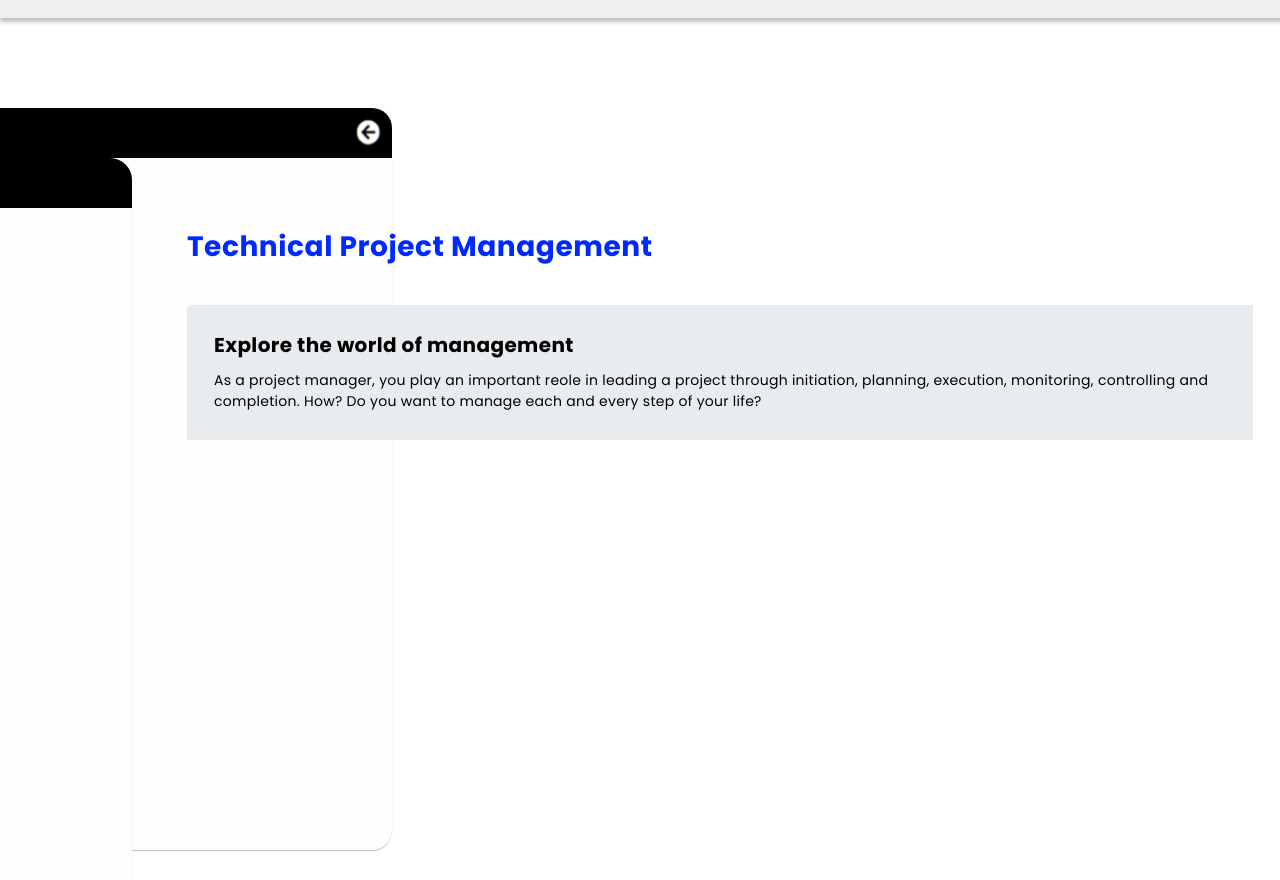
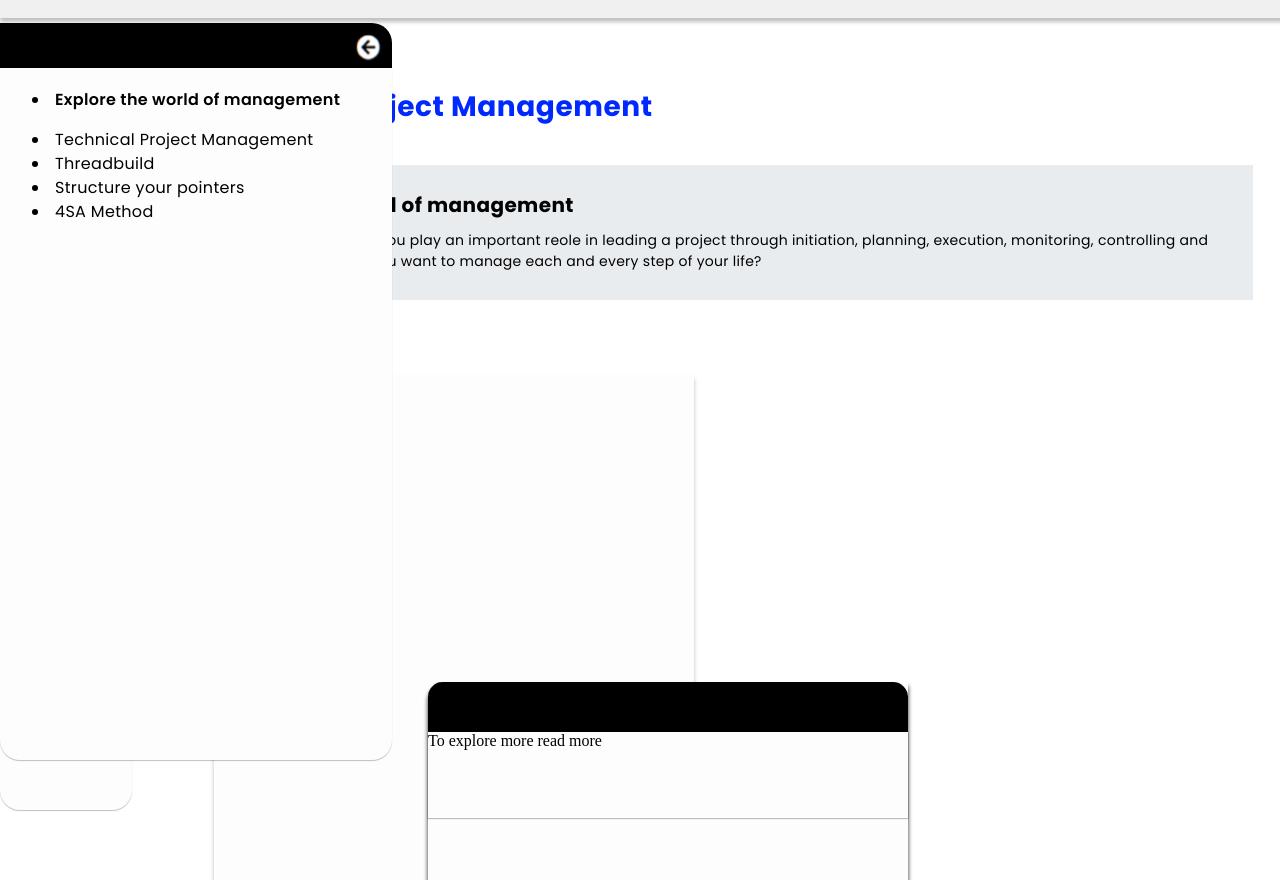
Before and after one commit to Rajankumar001/Deep_Thought_assignment, a plain HTML site: page index.html in a window 1280 px wide. Shown: the part 72-952 px from the top of the page. Drawn offline with Linux system fonts and the light colour scheme.

Commit message:
working on assets container

```diff
--- /dev/null
+++ b/data.json
@@ -0,0 +1,84 @@
+ [
+    {
+        "_id": {
+          "$oid": "63b64dc9e3b230ebb60a495d"
+        },
+        "_key": "topic:2085",
+        "category": "Course",
+        "cid": {
+          "$numberDouble": "NaN"
+        },
+        "commitment": "4 hours",
+        "commitment_type": "custom",
+        "deadline": "",
+        "description": "\u003Cp\u003EHave you ever thought, Pareto's Law can be applied to cooking? Your thinking starts when you start thinking beyond your thinking.\u003C/p\u003E\n\u003Cp\u003ELet's prepare Sandwiches, we will use Pareto&rsquo;s Law. That&rsquo;s an 80-20 approach.\u003Cbr\u003E80% of the time in researching, and planning and 20% of the time in implementation.\u003C/p\u003E\n\u003Cp\u003ESo for preparing sandwiches, we need vegetables, bread, cheese, butter and much more. So initially we collect all the stuff and then chop the vegetables, grate the cheese, and make a mash of potato. So this all comes in 80% and then comes 20% where we will roast the bread, spread the sauce, place the mash put some cheese, and heat it for a while and our sandwich is ready.\u003C/p\u003E\n\u003Cp\u003ESimilarly while creating any functionality 80% of the time is spent on consequences that might appear, some parameters we have to take care of, the scope of the variable, and some dependent functions, and then 20% comes from implementation.\u003C/p\u003E\n\u003Cp\u003ELet's start thinking together, and search for how you can get the essence of project management.\u003C/p\u003E",
+        "faqs": [],
+        "globalTags": [],
+        "isActive": true,
+        "lastposttime": 0,
+        "learning_outcomes": [
+          "Bare minimum knowledge of project management",
+          "4SA Concept",
+          "Would be able to handle any project efficiently"
+        ],
+        "mainPid": 0,
+        "postcount": 0,
+        "pre_requisites": [
+          "An open mind to learn any concept",
+          "Thought of Unlearning and Relearning "
+        ],
+        "project_image": "https://bs-uploads.toptal.io/blackfish-uploads/components/seo/content/og_image_file/og_image/1114276/0413_What_is_a_Technical_Project_Manager_Luke_Social-21e35c2d76465934c0f844c396db762a.png",
+        "short_description": "You can learn project management by applying the simple methods of project management. How you can apply project management in each and every step of your deliverables? Let's figure it out together",
+        "slug": "2085/technical-project-management",
+        "status": "published",
+        "tasks": [
+          {
+            "task_id": 18882,
+            "task_title": "Explore the world of management",
+            "task_description": "As a project manager, you play an important role in leading a project through initiation, planning, execution, monitoring, controlling and completion. How? Do you want to manage each and every step of your life?",
+            "status": "notworkyet",
+            "assets": [
+              {
+                "asset_id": 18883,
+                "asset_title": "Technical Project Management",
+                "asset_description": "Story of Alignment\r\nScope of Agility\r\nSpecific Accountable \r\nStaggering Approach\r\n\r\n",
+                "asset_content": " https://www.youtube.com/embed/TiMRwri1xJ8",
+                "asset_type": "display_asset",
+                "asset_content_type": "video"
+              },
+              {
+                "asset_id": 18884,
+                "asset_title": "Threadbuild",
+                "asset_description": "Watch the video and thread build, and jot out key threads while watching that video.",
+                "asset_content": " ",
+                "asset_type": "input_asset",
+                "asset_content_type": "threadbuilder"
+              },
+              {
+                "asset_id": 18885,
+                "asset_title": "Structure you pointers ",
+                "asset_description": "Write a 400-500 word article, from your thread. Publish your understanding, and showcase your learning to the entire world.",
+                "asset_content": " ",
+                "asset_type": "input_asset",
+                "asset_content_type": "article"
+              },
+              {
+                "asset_id": 18886,
+                "asset_title": "4SA Method",
+                "asset_description": "To explore more read more",
+                "asset_content": " https://dtthon.deepthought.education/sharer?id=01aa3cff-db8e-8d9d-afc0-1671715937878",
+                "asset_type": "display_asset",
+                "asset_content_type": "article"
+              }
+            ]
+          }
+        ],
+        "tid": 2085,
+        "timestamp": 1672891849700,
+        "title": "Technical Project Management",
+        "type": "project",
+        "uid": 100,
+        "viewcount": 0,
+        "publishedAt": 1672893847792
+      }
+    ]
--- a/index.css
+++ b/index.css
@@ -2,6 +2,11 @@
     margin: 0;
     padding: 0;
     box-sizing: border-box;
+}
+body{
+    height: 100%;
+    width: 100vw;
+    position: relative;
 }
 /* H--E--A--D--R S--E--C--T--I--O--N */
 .nav-conatiner{
@@ -138,22 +143,19 @@ left: 1354px;
 background: #3683F0;
 
 }
-/* M--A--I--N S--E--C--T--I--O--N */
-
+/* M--A--I--N S--E--C--T--I--O--N *
 /* left-side-bar */
 .left-side-bar-minor{
-    position: relative;
+    position: absolute;
     display: flex;
     flex-direction: column;
-
 }
 .side-bar-top{
-    position: relative;
+    position: absolute;
     display: flex;
 width: 132px;
 height: 50px;
-top: 90px;
-gap: 0px;
+top: 5px;
 border-radius: 0px 22px 0px 0px;
 opacity: 0px;
 background: #000000;
@@ -175,7 +177,8 @@ left: 81px;
     background: #FDFDFD;
     width: 132px;
 height: 692px;
-top: 140px;
+ top: 50px;
+/* top: 50px; */
 gap: 0px;
 border-radius: 0px 0px 20px 20px;
 opacity: 0px;
@@ -189,18 +192,18 @@ box-shadow: 0px 1px 1px 0px #00000040;
     flex-direction: column;
 }
 .side-bar-top-major{
-    position: relative;
+    position:relative;
     display: flex;
     width: 392px;
 height: 50px;
-top: 90px;
+top: 5px;
 gap: 0px;
 border-radius: 0px 20px 0px 0px;
 opacity: 0px;
 background: #000000;
 }
 .left-arrow{
-    position: absolute;
+    position:absolute;
     background-image: url('./images/left-arrow.png');
     background-size: cover;
     width: 39px;
@@ -210,9 +213,13 @@ left: 350px;
 }
 .side-bar-bottom-major{
     position: absolute;
+    display: flex;
+    flex-direction: column;
     width: 392px;
+    z-index: 99;
+    opacity: 1;
 height: 692px;
-top: 140px;
+top: 50px;
 gap: 0px;
 border-radius: 0px 0px 20px 20px;
 opacity: 0px;
@@ -220,8 +227,6 @@ background: #FDFDFD;
 box-shadow: 0px 1px 1px 0px #00000040;
 
 }
-
-
 /* main-container */
 .main-container{
     display: flex;
@@ -232,7 +237,8 @@ box-shadow: 0px 1px 1px 0px #00000040;
 position: absolute;
 width: 466px;
 height: 42px;
-top: 108px;
+/* top: 108px; */
+top: 18px;
 left: 187px;
 }
 .main-container-title p{
@@ -248,7 +254,8 @@ left: 187px;
     position: absolute;
     width: 1066px;
     height: 135px;
-    top: 187px;
+    /* top:187px */
+    top: 97px;
     left: 187px;
     border-radius: 5px 0px 0px 0px;
     background: #E9ECEF;
@@ -265,7 +272,8 @@ left: 187px;
     position: absolute;
     width: 374.05px;
     height: 30px;
-    top: 212px;
+    /* top: 212px; */
+    top: 122px;
     left: 214px;
     font-family: Poppins;
     font-size: 20px;
@@ -278,7 +286,8 @@ left: 187px;
 position: absolute;
 width: 1012px;
 height: 45px;
-top: 252px;
+/* top: 252px; */
+top: 162px;
 left: 214px;
 font-family: Poppins;
 font-size: 14px;
@@ -288,3 +297,80 @@ letter-spacing: 0.02em;
 text-align: left;
 color: #000000;
 }
+.side-bar-major-content_1{
+    position: absolute;
+    width: 309px;
+    height: 24px;
+    top: 20px;
+    left: 32px;
+
+}
+.side-bar-major-content_1 li{
+    font-family: Poppins;
+font-size: 16px;
+font-weight: 600;
+line-height: 24px;
+letter-spacing: 0.02em;
+text-align: left;
+color: blck;
+}
+.side-bar-major-content_2{
+    position: absolute;
+    width: 309px;
+    height: 110px;
+    top: 60px;
+    left: 32px;
+    gap: 0px;
+    opacity: 0px;
+
+}
+.side-bar-major-content_2 li {
+    font-family: Poppins;
+font-size: 16px;
+font-weight: 400;
+line-height: 24px;
+letter-spacing: 0.02em;
+text-align: left;
+color: #000000;
+}
+/* C--A--R--D  <-----||||||||||||--->C--O--N--T--A--I--N--E--R */
+.main-card-container{
+display: flex;
+flex-direction: column;
+position: absolute;
+width: 480px;
+height: 580px;
+top: 307px;
+left: 214px;
+gap: 0px;
+border-radius: 15px 0px 0px 0px;
+opacity: 0px;
+background: #FDFDFD;
+box-shadow: 0px -4px 4px 0px #00000040;
+box-shadow: 0px 4px 4px 0px #00000040;
+}
+.card-title{
+display: flex;
+justify-content: center;
+ align-items: center;
+width: 480px;
+height: 50px;
+top: 307px;
+left: 214px;
+gap: 0px;
+background: #000000;
+border-radius: 15px 15px 0px 0px;
+opacity: 0px;
+
+}
+.card-description{
+ width: 480px;
+height: 86px;
+top: 447px;
+left: 746px;
+gap: 0px;
+opacity: 0px;
+background: #FDFDFD;
+box-shadow: 0px 1px 1px 0px #00000040;
+
+}
--- a/index.html
+++ b/index.html
@@ -55,14 +55,22 @@
          <div class="left-arrow" id="left-arrow"></div>
       </div>
       <div class="side-bar-bottom-major">
+         <div class="side-bar-major-content_1">
+          <li>Explore the world of management</li>
+         </div>
+         <div class="side-bar-major-content_2">
+            <li>Technical Project Management </li>
+            <li> Threadbuild</li>
+            <li> Structure your pointers</li>
+            <li>4SA Method</li>
 
+         </div>
       </div>
     </div>
     <div class="left-side-bar-minor  ">
-      <div class="side-bar-top
-      ">
-         <div class="right-arrow " id="right-arrow">
-         </div>
+      <div class="side-bar-top ">
+      <div class="right-arrow " id="right-arrow">
+      </div>
       </div>
       <div class="side-bar-bottom">
 
@@ -83,7 +91,15 @@
           As a project manager, you play an important reole in leading a project through initiation, planning, execution, monitoring, controlling and completion. How? Do you want to manage each and every step of your life?
          </div>
 
-    <div class="main-card-container"></div>
+    <div class="main-card-container" id="card-container">
+        <!-- <div class="card-title">
+          <p id="card-heading-tile"></p>
+        </div>
+        <div class="card-description">
+          <p id="card-description-detail"></p>
+        </div>
+        <div class="card-content"></div> -->
+    </div>
   </div>
     </main>
     <footer></footer>
--- a/script.js
+++ b/script.js
@@ -1,3 +1,4 @@
+
 // script.js
 document.addEventListener('DOMContentLoaded', () => {
     const leftArrow = document.getElementById('left-arrow');
@@ -15,3 +16,43 @@ document.addEventListener('DOMContentLoaded', () => {
         majorSidebar.style.display = 'flex';
     });
 });
+
+// card-component
+document.addEventListener('DOMContentLoaded', () => {
+    fetch('data.json')
+        .then(response => response.json())
+        .then(data => {
+            const cardContainer = document.getElementById('card-container');
+
+            data.forEach(item => {
+                item.tasks.forEach(task => {
+                    task.assets.forEach(asset => {
+
+                        const mainCardContainer = document.createElement('div');
+                        mainCardContainer.classList.add('main-card-container');
+
+
+                        const cardTitle = document.createElement('div');
+                        cardTitle.classList.add('card-title');
+                        const cardTitleParagraph = document.createElement('p');
+                        cardTitleParagraph.textContent = asset.asset_title;
+                        cardTitle.appendChild(cardTitleParagraph);
+
+                        const cardDescription = document.createElement('div');
+                        cardDescription.classList.add('card-description');
+                        const cardDescriptionParagraph = document.createElement('p');
+                        cardDescriptionParagraph.textContent = asset.asset_description;
+                        cardDescription.appendChild(cardDescriptionParagraph);
+
+
+                        mainCardContainer.appendChild(cardTitle);
+                        mainCardContainer.appendChild(cardDescription);
+
+
+                        cardContainer.appendChild(mainCardContainer);
+                    });
+                });
+            });
+        })
+        .catch(error => console.error('Error fetching JSON:', error));
+});
```
